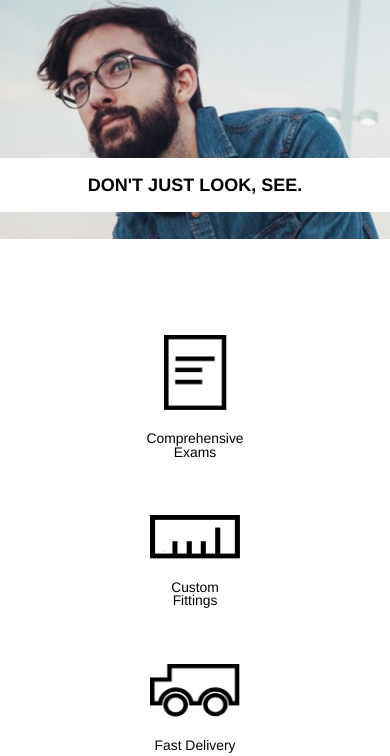
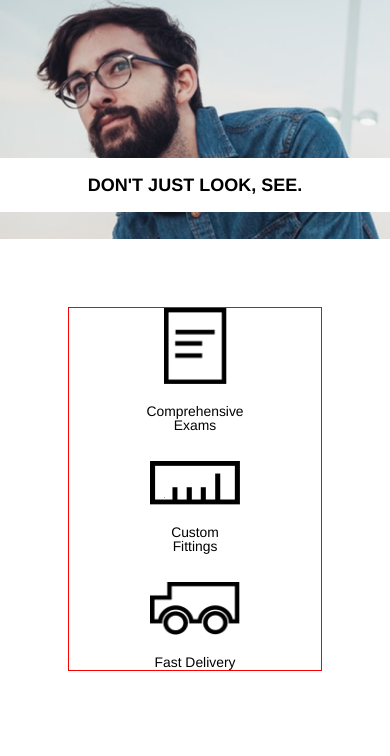
Before and after one commit to cbaldarelli/TortoiseshellOptics, a plain HTML site: page index.html in a window 390 px wide. Shown: the part 67-823 px from the top of the page. Drawn offline with Linux system fonts and the light colour scheme.

Commit message:
Adjust margins for .service elements in mobile media query

```diff
--- a/index.html
+++ b/index.html
@@ -2,6 +2,7 @@
 <html lang="en" dir="ltr">
   <head>
     <meta charset="utf-8">
+    <meta name="viewport" content="width=device-width, initial-scale=1">
     <link href="./resources/css/reset.css" type="text/css" rel="stylesheet">
     <link href="./resources/css/style.css" type="text/css" rel="stylesheet">
     <title>Optics</title>
--- a/resources/css/style.css
+++ b/resources/css/style.css
@@ -228,11 +228,15 @@ footer .copywright {
     justify-content: center;
     align-items: center;
     margin: 3.77rem;
+    border: 1px solid red;
   }
 
+  #exams, #fittings {
+    margin-bottom: 1.54rem;
+  }
   .service {
-    margin: 1.54rem;
     height: auto;
+    margin: 0;
   }
 
   .service h4 {
```
